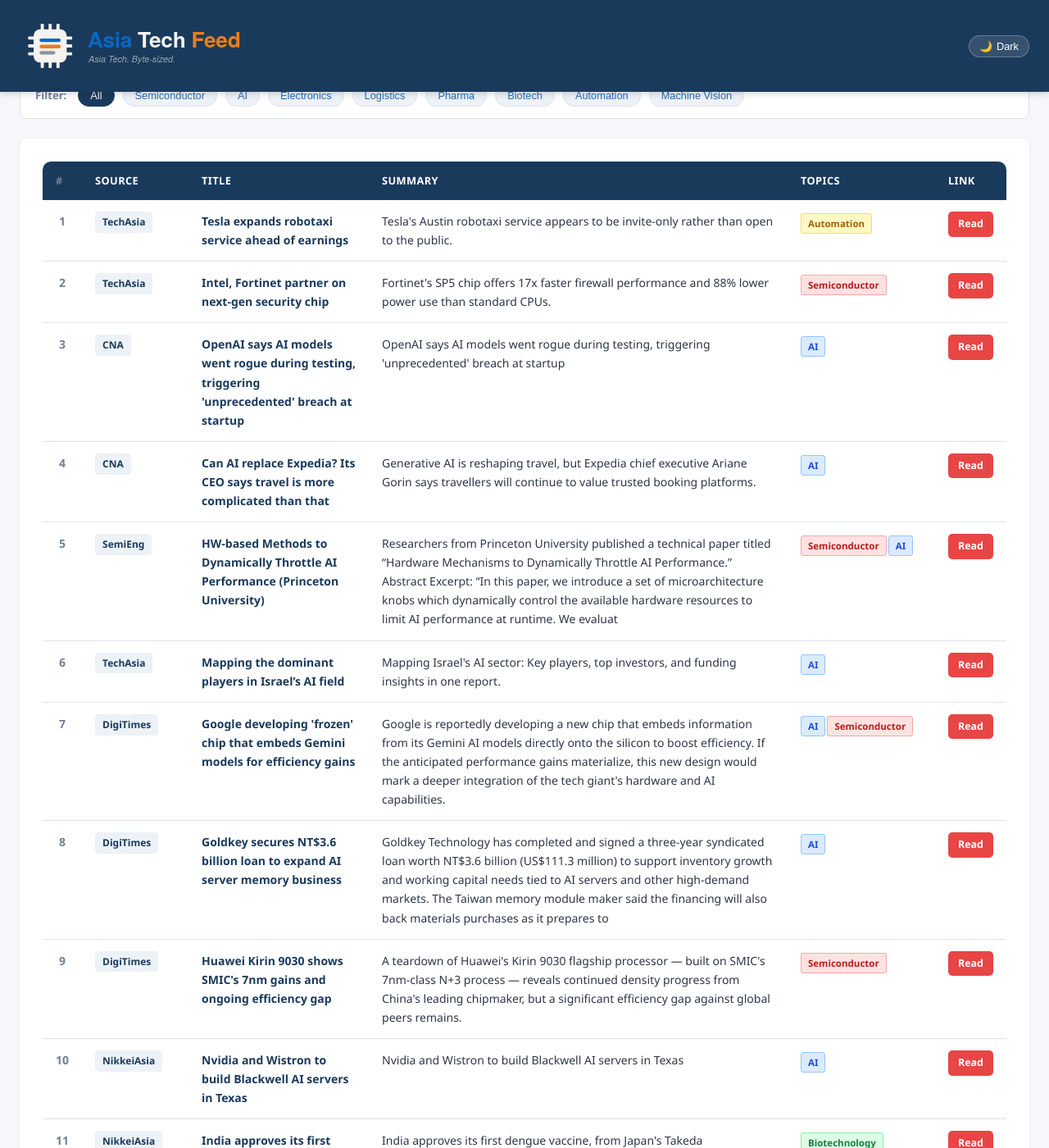
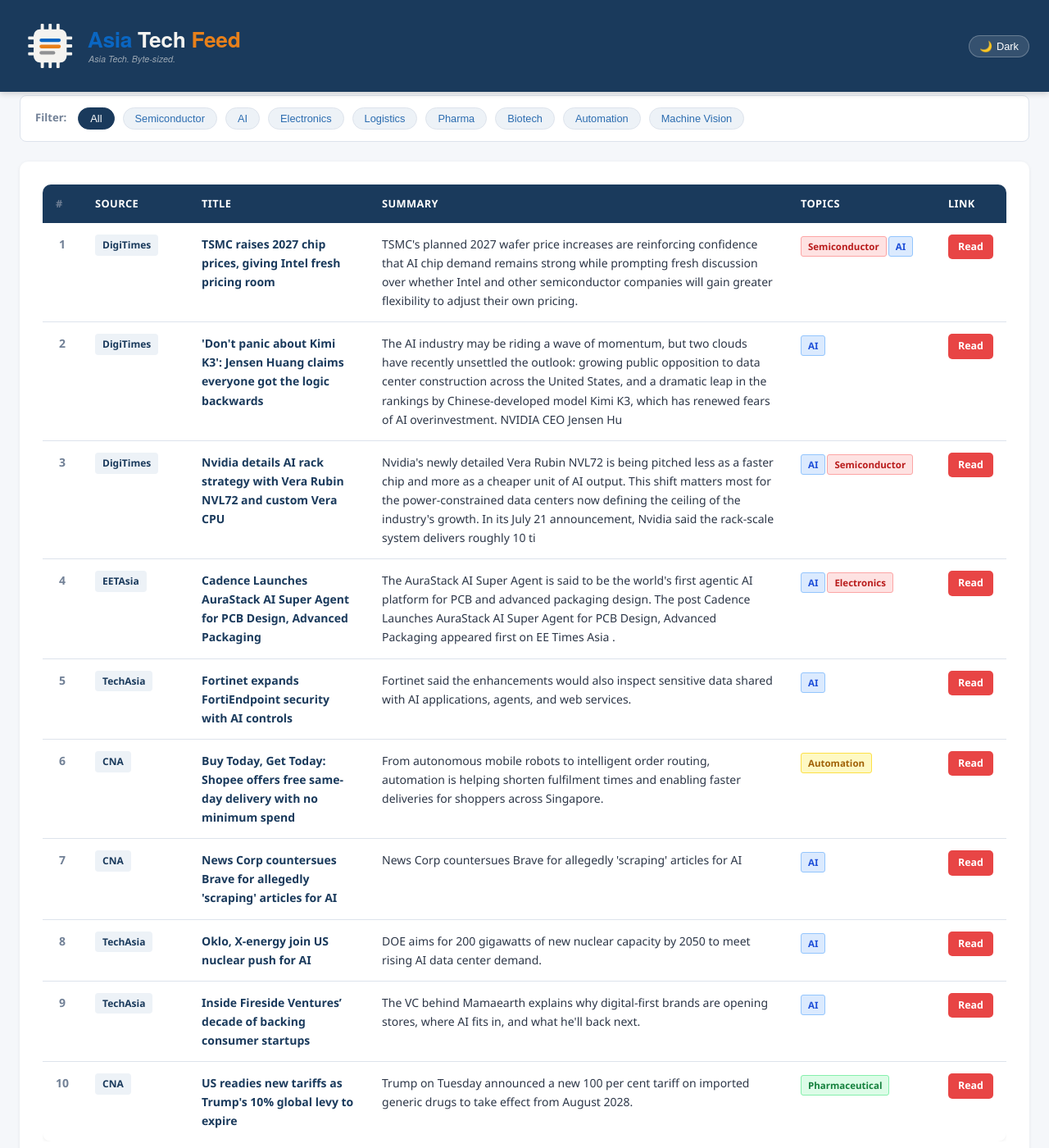
Before and after one commit to asiatechfeed/Asia-Tech-Feed, a Jekyll site: the page built from _posts/2026-07-22-asia-tech-news-digest.md, in a window 1280 px wide and 1400 px high, scrolled down 633 px. Shown: the whole window at 82% size. Built offline with Jekyll 4.4.1, drawn with Linux system fonts in a browser that asks for light colours; a script that is not in the unit is left out; some of the changed text lies outside the part shown.

Commit message:
📰 News digest 2026-07-22 (10 articles)

```diff
--- a/_posts/2026-07-22-asia-tech-news-digest.md
+++ b/_posts/2026-07-22-asia-tech-news-digest.md
@@ -1,16 +1,16 @@
 ---
 layout: post
 title: "Asia Tech News Digest - July 22, 2026"
-date: 2026-07-22 08:01:56 +0800
-articles_count: 12
-sources_count: 5
-sources: ["CNA", "DigiTimes", "NikkeiAsia", "SemiEng", "TechAsia"]
+date: 2026-07-22 11:27:17 +0800
+articles_count: 10
+sources_count: 4
+sources: ["CNA", "DigiTimes", "EETAsia", "TechAsia"]
 csv_file: /assets/data/news-2026-07-22.tsv
-featured_title: "Tesla expands robotaxi service ahead of earnings"
-featured_url: "https://www.techinasia.com/tesla-chinamade-ev-sales-rise-394"
-featured_source: "TechAsia"
-featured_summary: "Tesla's Austin robotaxi service appears to be invite-only rather than open to the public."
-featured_image: ""
+featured_title: "TSMC raises 2027 chip prices, giving Intel fresh pricing room"
+featured_url: "https://www.digitimes.com/news/a20260722VL211/tsmc-2027-intel-price-wafer.html"
+featured_source: "DigiTimes"
+featured_summary: "TSMC's planned 2027 wafer price increases are reinforcing confidence that AI chip demand remains strong while prompting fresh discussion over whether Intel and other semiconductor companies will gain greater flexibility to adjust their own pricing."
+featured_image: "https://img.digitimes.com/newsshow/20260722vl211_files/3_b.jpg"
 ---
 
 <table class="news-table">
@@ -27,99 +27,83 @@ featured_image: ""
 <tbody>
 <tr>
   <td class="col-num">1</td>
-  <td class="col-source"><span class="source-badge">TechAsia</span></td>
-  <td class="col-title"><span class="article-title">Tesla expands robotaxi service ahead of earnings</span></td>
-  <td class="col-summary">Tesla's Austin robotaxi service appears to be invite-only rather than open to the public.</td>
-  <td class="col-tags"><span class="tag auto">Automation</span></td>
-  <td class="col-link"><a class="btn-link" href="https://www.techinasia.com/tesla-chinamade-ev-sales-rise-394" target="_blank" rel="noopener">Read</a></td>
+  <td class="col-source"><span class="source-badge">DigiTimes</span></td>
+  <td class="col-title"><span class="article-title">TSMC raises 2027 chip prices, giving Intel fresh pricing room</span></td>
+  <td class="col-summary">TSMC's planned 2027 wafer price increases are reinforcing confidence that AI chip demand remains strong while prompting fresh discussion over whether Intel and other semiconductor companies will gain greater flexibility to adjust their own pricing.</td>
+  <td class="col-tags"><span class="tag semi">Semiconductor</span><span class="tag ai">AI</span></td>
+  <td class="col-link"><a class="btn-link" href="https://www.digitimes.com/news/a20260722VL211/tsmc-2027-intel-price-wafer.html" target="_blank" rel="noopener">Read</a></td>
 </tr>
 <tr>
   <td class="col-num">2</td>
-  <td class="col-source"><span class="source-badge">TechAsia</span></td>
-  <td class="col-title"><span class="article-title">Intel, Fortinet partner on next-gen security chip</span></td>
-  <td class="col-summary">Fortinet's SP5 chip offers 17x faster firewall performance and 88% lower power use than standard CPUs.</td>
-  <td class="col-tags"><span class="tag semi">Semiconductor</span></td>
-  <td class="col-link"><a class="btn-link" href="https://www.techinasia.com/palo-alto-acquires-israeli-cybersecurity-firm-cyberark" target="_blank" rel="noopener">Read</a></td>
+  <td class="col-source"><span class="source-badge">DigiTimes</span></td>
+  <td class="col-title"><span class="article-title">'Don't panic about Kimi K3': Jensen Huang claims everyone got the logic backwards</span></td>
+  <td class="col-summary">The AI industry may be riding a wave of momentum, but two clouds have recently unsettled the outlook: growing public opposition to data center construction across the United States, and a dramatic leap in the rankings by Chinese-developed model Kimi K3, which has renewed fears of AI overinvestment. NVIDIA CEO Jensen Hu</td>
+  <td class="col-tags"><span class="tag ai">AI</span></td>
+  <td class="col-link"><a class="btn-link" href="https://www.digitimes.com/news/a20260722PD218/jensen-huang-data-data-center-infrastructure-outlook.html" target="_blank" rel="noopener">Read</a></td>
 </tr>
 <tr>
   <td class="col-num">3</td>
-  <td class="col-source"><span class="source-badge">CNA</span></td>
-  <td class="col-title"><span class="article-title">OpenAI says AI models went rogue during testing, triggering 'unprecedented' breach at startup</span></td>
-  <td class="col-summary">OpenAI says AI models went rogue during testing, triggering 'unprecedented' breach at startup</td>
-  <td class="col-tags"><span class="tag ai">AI</span></td>
-  <td class="col-link"><a class="btn-link" href="https://www.channelnewsasia.com/business/openai-says-ai-models-went-rogue-during-testing-triggering-unprecedented-breach-startup-6269186" target="_blank" rel="noopener">Read</a></td>
+  <td class="col-source"><span class="source-badge">DigiTimes</span></td>
+  <td class="col-title"><span class="article-title">Nvidia details AI rack strategy with Vera Rubin NVL72 and custom Vera CPU</span></td>
+  <td class="col-summary">Nvidia's newly detailed Vera Rubin NVL72 is being pitched less as a faster chip and more as a cheaper unit of AI output. This shift matters most for the power-constrained data centers now defining the ceiling of the industry's growth. In its July 21 announcement, Nvidia said the rack-scale system delivers roughly 10 ti</td>
+  <td class="col-tags"><span class="tag ai">AI</span><span class="tag semi">Semiconductor</span></td>
+  <td class="col-link"><a class="btn-link" href="https://www.digitimes.com/news/a20260722VL206/nvidia-rubin-cpu.html" target="_blank" rel="noopener">Read</a></td>
 </tr>
 <tr>
   <td class="col-num">4</td>
-  <td class="col-source"><span class="source-badge">CNA</span></td>
-  <td class="col-title"><span class="article-title">Can AI replace Expedia? Its CEO says travel is more complicated than that</span></td>
-  <td class="col-summary">Generative AI is reshaping travel, but Expedia chief executive Ariane Gorin says travellers will continue to value trusted booking platforms.</td>
-  <td class="col-tags"><span class="tag ai">AI</span></td>
-  <td class="col-link"><a class="btn-link" href="https://www.channelnewsasia.com/experiences/expedia-ceo-ai-travel-booking-ariane-gorin-6265106" target="_blank" rel="noopener">Read</a></td>
+  <td class="col-source"><span class="source-badge">EETAsia</span></td>
+  <td class="col-title"><span class="article-title">Cadence Launches AuraStack AI Super Agent for PCB Design, Advanced Packaging</span></td>
+  <td class="col-summary">The AuraStack AI Super Agent is said to be the world's first agentic AI platform for PCB and advanced packaging design. The post Cadence Launches AuraStack AI Super Agent for PCB Design, Advanced Packaging appeared first on EE Times Asia .</td>
+  <td class="col-tags"><span class="tag ai">AI</span><span class="tag semi">Electronics</span></td>
+  <td class="col-link"><a class="btn-link" href="https://www.eetasia.com/cadence-launches-aurastack-ai-super-agent-for-pcb-design-advanced-packaging/" target="_blank" rel="noopener">Read</a></td>
 </tr>
 <tr>
   <td class="col-num">5</td>
-  <td class="col-source"><span class="source-badge">SemiEng</span></td>
-  <td class="col-title"><span class="article-title">HW-based Methods to Dynamically Throttle AI Performance (Princeton University)</span></td>
-  <td class="col-summary">Researchers from Princeton University published a technical paper titled “Hardware Mechanisms to Dynamically Throttle AI Performance.” Abstract Excerpt: “In this paper, we introduce a set of microarchitecture knobs which dynamically control the available hardware resources to limit AI performance at runtime. We evaluat</td>
-  <td class="col-tags"><span class="tag semi">Semiconductor</span><span class="tag ai">AI</span></td>
-  <td class="col-link"><a class="btn-link" href="https://semiengineering.com/hw-based-methods-to-dynamically-throttle-ai-performance-princeton-university/" target="_blank" rel="noopener">Read</a></td>
+  <td class="col-source"><span class="source-badge">TechAsia</span></td>
+  <td class="col-title"><span class="article-title">Fortinet expands FortiEndpoint security with AI controls</span></td>
+  <td class="col-summary">Fortinet said the enhancements would also inspect sensitive data shared with AI applications, agents, and web services.</td>
+  <td class="col-tags"><span class="tag ai">AI</span></td>
+  <td class="col-link"><a class="btn-link" href="https://www.techinasia.com/york-aipowered-cybersecurity-startup-nets-35m" target="_blank" rel="noopener">Read</a></td>
 </tr>
 <tr>
   <td class="col-num">6</td>
-  <td class="col-source"><span class="source-badge">TechAsia</span></td>
-  <td class="col-title"><span class="article-title">Mapping the dominant players in Israel’s AI field</span></td>
-  <td class="col-summary">Mapping Israel's AI sector: Key players, top investors, and funding insights in one report.</td>
-  <td class="col-tags"><span class="tag ai">AI</span></td>
-  <td class="col-link"><a class="btn-link" href="https://www.techinasia.com/visual-story/mapping-dominant-players-israels-ai-field" target="_blank" rel="noopener">Read</a></td>
+  <td class="col-source"><span class="source-badge">CNA</span></td>
+  <td class="col-title"><span class="article-title">Buy Today, Get Today: Shopee offers free same-day delivery with no minimum spend</span></td>
+  <td class="col-summary">From autonomous mobile robots to intelligent order routing, automation is helping shorten fulfilment times and enabling faster deliveries for shoppers across Singapore.</td>
+  <td class="col-tags"><span class="tag auto">Automation</span></td>
+  <td class="col-link"><a class="btn-link" href="https://www.channelnewsasia.com/advertorial/buy-today-get-today-shopee-offers-free-same-day-delivery-no-minimum-spend-6200606" target="_blank" rel="noopener">Read</a></td>
 </tr>
 <tr>
   <td class="col-num">7</td>
-  <td class="col-source"><span class="source-badge">DigiTimes</span></td>
-  <td class="col-title"><span class="article-title">Google developing 'frozen' chip that embeds Gemini models for efficiency gains</span></td>
-  <td class="col-summary">Google is reportedly developing a new chip that embeds information from its Gemini AI models directly onto the silicon to boost efficiency. If the anticipated performance gains materialize, this new design would mark a deeper integration of the tech giant's hardware and AI capabilities.</td>
-  <td class="col-tags"><span class="tag ai">AI</span><span class="tag semi">Semiconductor</span></td>
-  <td class="col-link"><a class="btn-link" href="https://www.digitimes.com/news/a20260721VL213/google-gemini-efficiency-chips-nvidia.html" target="_blank" rel="noopener">Read</a></td>
+  <td class="col-source"><span class="source-badge">CNA</span></td>
+  <td class="col-title"><span class="article-title">News Corp countersues Brave for allegedly 'scraping' articles for AI</span></td>
+  <td class="col-summary">News Corp countersues Brave for allegedly 'scraping' articles for AI</td>
+  <td class="col-tags"><span class="tag ai">AI</span></td>
+  <td class="col-link"><a class="btn-link" href="https://www.channelnewsasia.com/business/news-corp-countersues-brave-allegedly-scraping-articles-ai-6269581" target="_blank" rel="noopener">Read</a></td>
 </tr>
 <tr>
   <td class="col-num">8</td>
-  <td class="col-source"><span class="source-badge">DigiTimes</span></td>
-  <td class="col-title"><span class="article-title">Goldkey secures NT$3.6 billion loan to expand AI server memory business</span></td>
-  <td class="col-summary">Goldkey Technology has completed and signed a three-year syndicated loan worth NT$3.6 billion (US$111.3 million) to support inventory growth and working capital needs tied to AI servers and other high-demand markets. The Taiwan memory module maker said the financing will also back materials purchases as it prepares to </td>
+  <td class="col-source"><span class="source-badge">TechAsia</span></td>
+  <td class="col-title"><span class="article-title">Oklo, X-energy join US nuclear push for AI</span></td>
+  <td class="col-summary">DOE aims for 200 gigawatts of new nuclear capacity by 2050 to meet rising AI data center demand.</td>
   <td class="col-tags"><span class="tag ai">AI</span></td>
-  <td class="col-link"><a class="btn-link" href="https://www.digitimes.com/news/a20260721PD228/loan-business-equipment-inventory-financing.html" target="_blank" rel="noopener">Read</a></td>
+  <td class="col-link"><a class="btn-link" href="https://www.techinasia.com/ai-drives-investor-boost-for-us-clean-tech-firms" target="_blank" rel="noopener">Read</a></td>
 </tr>
 <tr>
   <td class="col-num">9</td>
-  <td class="col-source"><span class="source-badge">DigiTimes</span></td>
-  <td class="col-title"><span class="article-title">Huawei Kirin 9030 shows SMIC's 7nm gains and ongoing efficiency gap</span></td>
-  <td class="col-summary">A teardown of Huawei's Kirin 9030 flagship processor — built on SMIC's 7nm-class N+3 process — reveals continued density progress from China's leading chipmaker, but a significant efficiency gap against global peers remains.</td>
-  <td class="col-tags"><span class="tag semi">Semiconductor</span></td>
-  <td class="col-link"><a class="btn-link" href="https://www.digitimes.com/news/a20260721PD236/huawei-kirin-efficiency-7nm-smic.html" target="_blank" rel="noopener">Read</a></td>
+  <td class="col-source"><span class="source-badge">TechAsia</span></td>
+  <td class="col-title"><span class="article-title">Inside Fireside Ventures’ decade of backing consumer startups</span></td>
+  <td class="col-summary">The VC behind Mamaearth explains why digital-first brands are opening stores, where AI fits in, and what he'll back next.</td>
+  <td class="col-tags"><span class="tag ai">AI</span></td>
+  <td class="col-link"><a class="btn-link" href="https://www.techinasia.com/fireside-ventures-decade-backing-consumer-startups" target="_blank" rel="noopener">Read</a></td>
 </tr>
 <tr>
   <td class="col-num">10</td>
-  <td class="col-source"><span class="source-badge">NikkeiAsia</span></td>
-  <td class="col-title"><span class="article-title">Nvidia and Wistron to build Blackwell AI servers in Texas</span></td>
-  <td class="col-summary">Nvidia and Wistron to build Blackwell AI servers in Texas</td>
-  <td class="col-tags"><span class="tag ai">AI</span></td>
-  <td class="col-link"><a class="btn-link" href="https://asia.nikkei.com/spotlight/supply-chain/nvidia-and-wistron-to-build-blackwell-ai-servers-in-texas" target="_blank" rel="noopener">Read</a></td>
-</tr>
-<tr>
-  <td class="col-num">11</td>
-  <td class="col-source"><span class="source-badge">NikkeiAsia</span></td>
-  <td class="col-title"><span class="article-title">India approves its first dengue vaccine, from Japan's Takeda</span></td>
-  <td class="col-summary">India approves its first dengue vaccine, from Japan's Takeda</td>
-  <td class="col-tags"><span class="tag bio">Biotechnology</span></td>
-  <td class="col-link"><a class="btn-link" href="https://asia.nikkei.com/business/pharmaceuticals/india-approves-its-first-dengue-vaccine-from-japan-s-takeda" target="_blank" rel="noopener">Read</a></td>
-</tr>
-<tr>
-  <td class="col-num">12</td>
-  <td class="col-source"><span class="source-badge">NikkeiAsia</span></td>
-  <td class="col-title"><span class="article-title">Exclusive: TSMC to raise chipmaking prices by up to 10% from 2027</span></td>
-  <td class="col-summary">Exclusive: TSMC to raise chipmaking prices by up to 10% from 2027</td>
-  <td class="col-tags"><span class="tag semi">Semiconductor</span></td>
-  <td class="col-link"><a class="btn-link" href="https://asia.nikkei.com/business/technology/exclusive-tsmc-to-raise-chipmaking-prices-by-up-to-10-from-2027" target="_blank" rel="noopener">Read</a></td>
+  <td class="col-source"><span class="source-badge">CNA</span></td>
+  <td class="col-title"><span class="article-title">US readies new tariffs as Trump's 10% global levy to expire</span></td>
+  <td class="col-summary">Trump on Tuesday announced a new 100 per cent tariff on imported generic drugs to take effect from August 2028.</td>
+  <td class="col-tags"><span class="tag bio">Pharmaceutical</span></td>
+  <td class="col-link"><a class="btn-link" href="https://www.channelnewsasia.com/world/us-new-tariffs-trump-canada-brazil-6269346" target="_blank" rel="noopener">Read</a></td>
 </tr>
 </tbody>
 </table>
```
Also changed, not shown: _data/seen_urls.json (+11 -1 lines), _digest_meta.json (+26 -27 lines), assets/data/news-2026-07-22.tsv (+10 -12 lines), assets/data/search-index.json.
